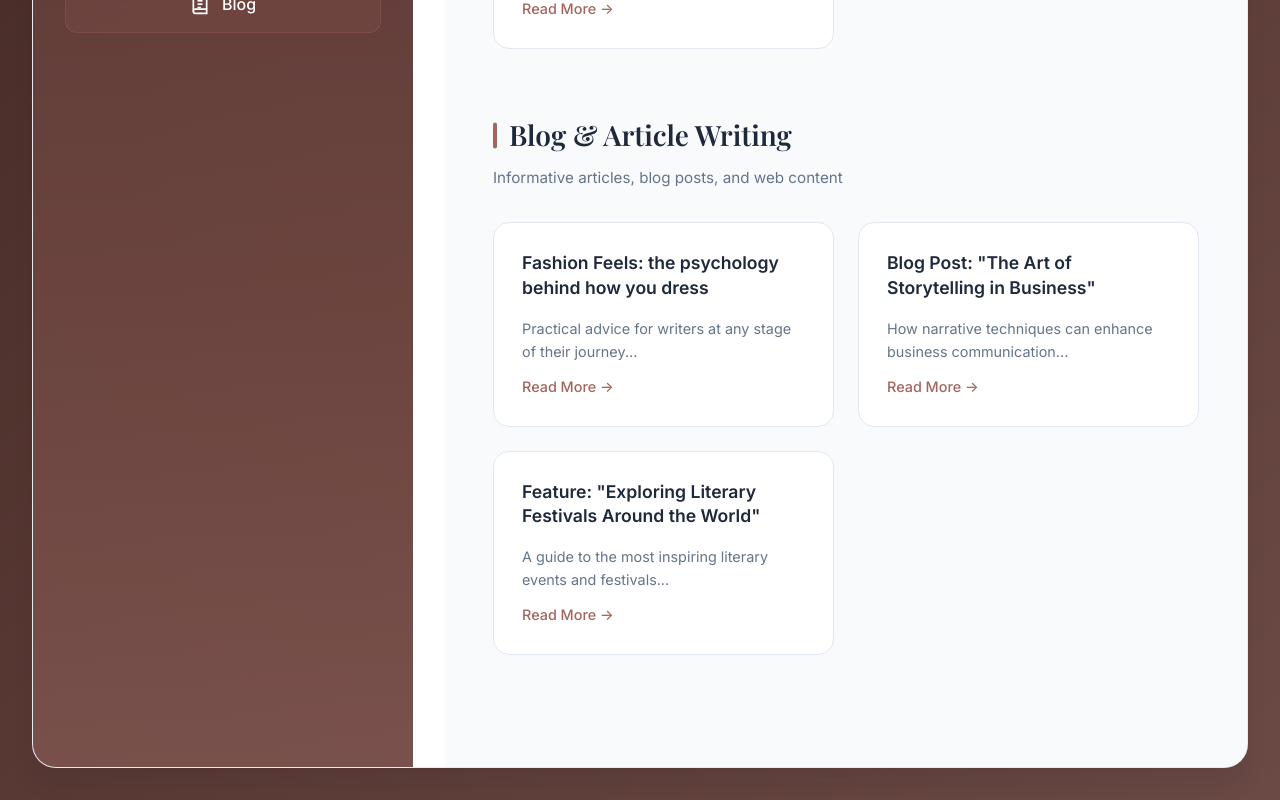
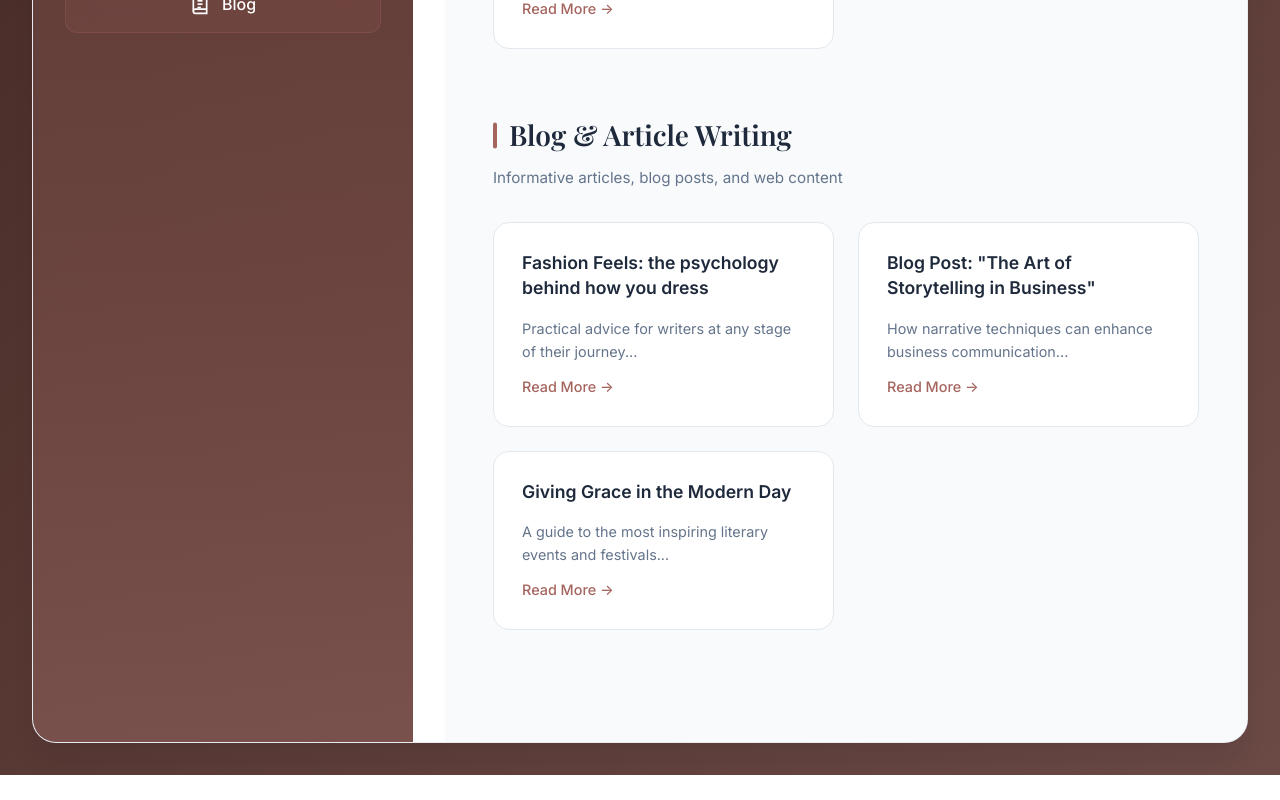
Before and after one commit to annalisenguyen/portfolio, a React (Vite) app: page / in a window 1280 px wide. Shown: the part 897-1697 px from the top of the page. After the commit the page ends 1672 px from the top, so only its background shows below. Built offline with nearby package versions, Linux system fonts and the light colour scheme.

Commit message:
article titles

```diff
--- a/src/data/posts.js
+++ b/src/data/posts.js
@@ -158,7 +158,7 @@ let posts = [
   },
   {
     slug: 'literary-festivals-world',
-    title: 'Feature: "Exploring Literary Festivals Around the World"',
+    title: 'Giving Grace in the Modern Day',
     category: 'blog',
     excerpt: 'A guide to the most inspiring literary events and festivals...',
     date: '2024-03-10',
```
